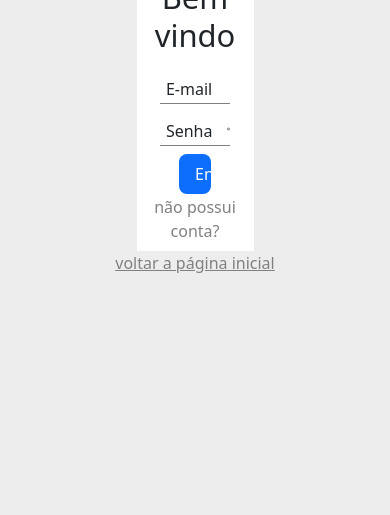
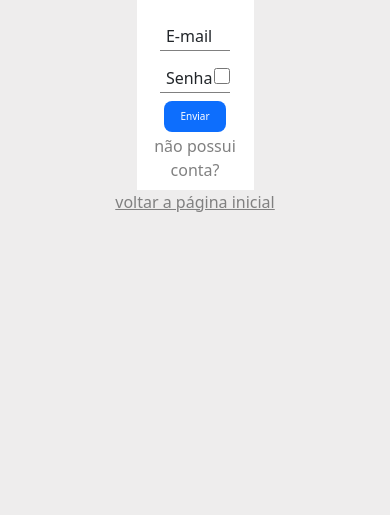
Before and after one commit to Muniiz01/Driveline, a PHP site: page /login.html in a window 390 px wide. Shown: the part 114-629 px from the top of the page. Run offline with PHP 8.4, Linux system fonts and the light colour scheme; some libraries are stand-ins or nearby versions.

Commit message:
tela login e cadastro responsivas

```diff
--- a/front/cadastro/cadastro.html
+++ b/front/cadastro/cadastro.html
@@ -47,7 +47,7 @@
         <div class="input-group">
             <input id="senha" type="password" required autocomplete="current-password">
             <span>Senha</span>
-            <input class="ver" type="checkbox" onclick="mostrarSenha()">
+            <input class="ver_senha" type="checkbox" onclick="mostrarSenha()">
         </div>
 
         <!-- botao -->
@@ -55,7 +55,6 @@
         <div>
             <button class="btn btn-primary" type="submit" id="btnEnviar">Enviar</button>
             <button class="btn btn-primary" type="reset">Limpar</button>
-
         </div>
 
     </form>
--- a/front/home/home_style.css
+++ b/front/home/home_style.css
@@ -16,6 +16,7 @@ body {
 /*  */
 /*  */
 .barra_superior {
+    z-index: 1;
     background-color: rgb(255, 255, 255);
     height: 15%;
     width: 100%;
--- a/front/login/login.html
+++ b/front/login/login.html
@@ -18,7 +18,7 @@
     <!-- inicio da tela -->
     <!-- //////////////////////////////////////////////////////////////////////////////////////////////////////////// -->
     <form class="tela_login" id="formLogin">
-        <div class="img-logo">
+        <div class="img_logo">
             <img src="../imagens/logo/slim-logo-png.png" width="70%">
         </div>
         <!-- texto //////////////////////////////////////////////////////////////////////////////////////////////////-->
@@ -35,7 +35,7 @@
         <div class="input-group" value="" id="input-group-senha">
             <input type="password" id="senha" required autocomplete="current-password">
             <span>Senha</span>
-            <input class="ver" type="checkbox" onclick="mostrarSenha()">
+            <input class="ver_senha" type="checkbox" onclick="mostrarSenha()">
         </div>
         <!-- ///////////////////////////////////////////-->
         <!-- botoes finais enviar e cadastrar-se -->
@@ -47,7 +47,7 @@
     <!-- fim da tela login -->
     <!-- //////////////////////////////////////////////////////////////////////////////////////////////////////////// -->
     <!-- link para voltar para o index -->
-    <div class="home text-center">
+    <div class="home">
         <a href="../home/index.html">voltar a página inicial</a>
     </div>
     <!-- //////////////////////////////////////////////////////////////////////////////////////////////////////////// -->
--- a/front/login/login_style.css
+++ b/front/login/login_style.css
@@ -2,28 +2,29 @@
      background-color: rgb(238, 237, 237);
      padding: 0%;
      margin: 0%;
+     display: flex;
+     flex-direction: column;
+     align-items: center;
  }
 
  /* //corpo da tela de login///////////////////////////////////////////////////////////////////////////////////////////////////////////////// */
  .tela_login {
+    margin-top: 4%;
      background-color: white;
      width: 30%;
      height: max-content;
-     margin: 0% auto;
-     margin-top: 4%;
      text-align: center;
  }
-@media(max-width:521){
-    #login_texto{
-        font-size: small;
-    }
-}
+
+ .img_logo {
+     padding: 7% 0;
+ }
+
  /* ////////////////////////////// */
 
  /* campos de input /////////////////////////*/
-.img-logo{
-    padding: 7% 0;
-}
+
+
  .input-group {
      margin: 7% auto;
      width: 60%;
@@ -46,10 +47,10 @@
  /* botao enviar */
 
  #enviar {
-     width: 25%;
+     width: max-content;
      margin-left: auto;
      margin-right: auto;
-     font-size: 100%;
+     font-size: medium;
      border: none;
  }
 
@@ -92,9 +93,9 @@
      transition: .2s;
  }
 
- .input-group .ver {
+ .input-group .ver_senha {
      margin-left: 20%;
-     width: 5%;
+     width: 1rem;
      position: absolute;
      right: 0%;
      padding: 7px;
@@ -108,3 +109,19 @@
  .home a:hover {
      color: rgb(0, 136, 255);
  }
+
+ /* ///////////////////////////////////////////////////////////////////////////////////////////////////////////////////////////// */
+ @media(max-width:521px) {
+     #login_texto {
+         font-size: large;
+     }
+
+     #enviar {
+         font-size: 10px;
+     }
+     .input-group input:valid~span,
+     .input-group input:focus~span {
+         font-size: .70rem;
+         transform: translateY(-20px);
+     }
+ }
```
Also changed, not shown: front/cadastro/cadastro.css (+12 -7 lines).
